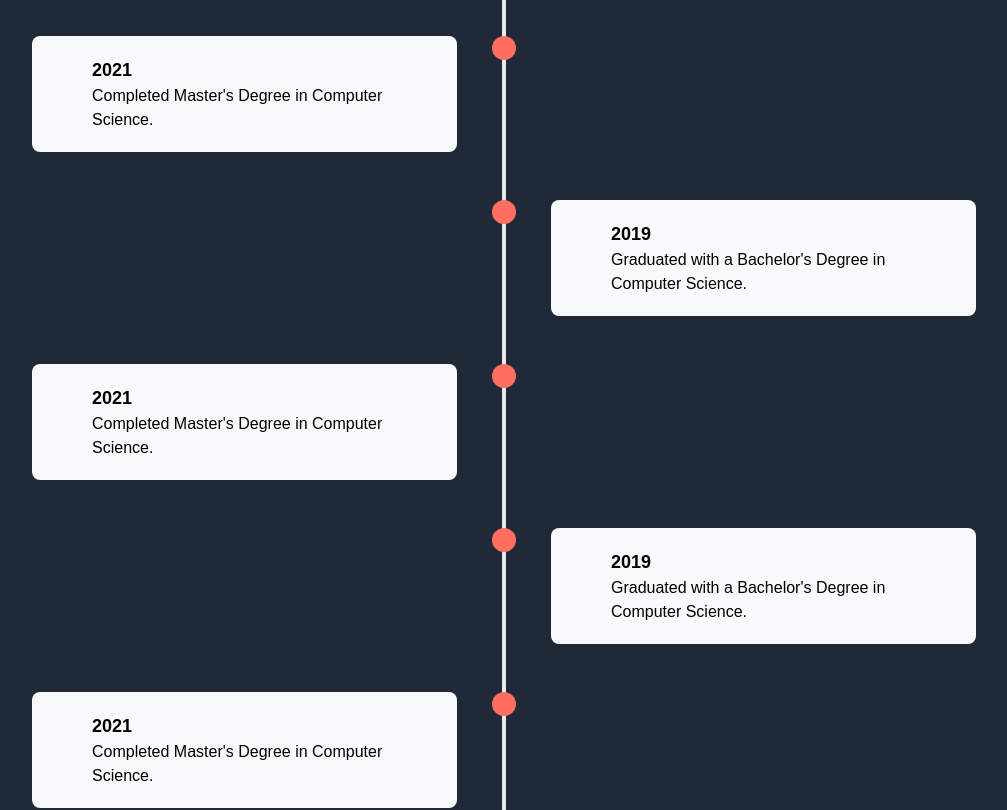
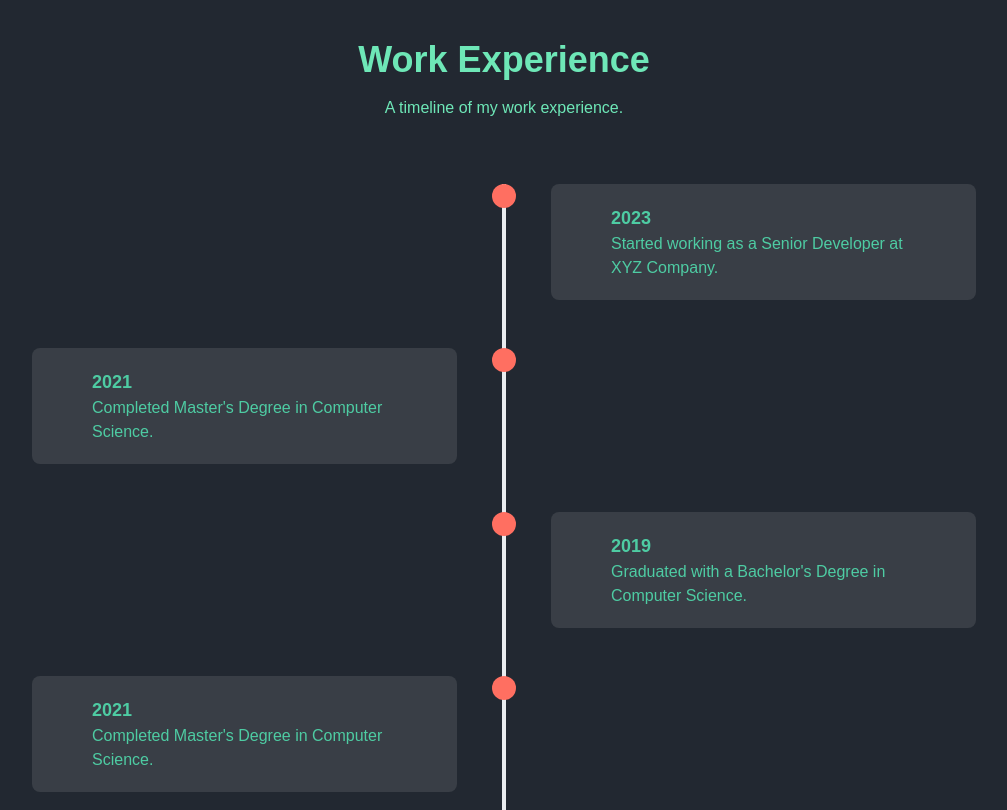
Before and after one commit to TranXuanPhong25/portfolio-v1, a Vue app: page / in a window 1280 px wide. Shown: the part 1640-2450 px from the top of the page, without its empty margins (136-1143 px from the left). Built offline with nearby package versions, Linux system fonts and the light colour scheme; a web font is replaced by a local one.

Commit message:
feat!: reorganizing component and restyling timeline

```diff
--- a/src/components/AboutSection.vue
+++ b/src/components/AboutSection.vue
@@ -1,23 +1,10 @@
 <script setup lang="ts">
-import AOS from 'aos';
-import 'aos/dist/aos.css';
-
-import VerticalTimeline from './about/VerticalTimeline.vue';
-import VerticalTimelineItem from './about/VerticalTimelineItem.vue';
-import VerticalTimelineContent from './about/VerticalTimelineContent.vue';
-import { onMounted } from 'vue';
-
-onMounted(() => {
-   AOS.init({
-      duration: 1200,
-   });
-})
 
 </script>
 
 
 <template>
-   <section id="about" class="py-20 bg-gray-800">
+   <section id="about" class="py-20 bg-gray-800 h-screen">
       <div class="container mx-auto text-center">
          <h2 class="text-4xl font-semibold">About Me</h2>
          <!-- <img src="path-to-your-profile-picture.jpg" alt="Profile Picture" class="mx-auto mt-8 rounded-full w-32 h-32"> -->
@@ -30,77 +17,6 @@ onMounted(() => {
             <div class="bg-gray-700 p-4 rounded">Vue.js</div>
          </div>
       </div>
-      <div class="py-16 mx-auto px-4">
-         <VerticalTimeline>
-            <VerticalTimelineItem align="left" aos="fade-up">
-               <VerticalTimelineContent>
-                  <h3 class="font-bold text-lg">2023</h3>
-                  <p>Started working as a Senior Developer at XYZ Company.</p>
-               </VerticalTimelineContent>
-            </VerticalTimelineItem>
 
-            <VerticalTimelineItem align="right" aos="fade-up">
-               <VerticalTimelineContent>
-                  <h3 class="font-bold text-lg">2021</h3>
-                  <p>Completed Master's Degree in Computer Science.</p>
-               </VerticalTimelineContent>
-            </VerticalTimelineItem>
-
-            <VerticalTimelineItem align="left" aos="fade-up">
-               <VerticalTimelineContent>
-                  <h3 class="font-bold text-lg">2019</h3>
-                  <p>Graduated with a Bachelor's Degree in Computer Science.</p>
-               </VerticalTimelineContent>
-            </VerticalTimelineItem>
-
-            <VerticalTimelineItem align="right" aos="fade-up">
-               <VerticalTimelineContent>
-                  <h3 class="font-bold text-lg">2021</h3>
-                  <p>Completed Master's Degree in Computer Science.</p>
-               </VerticalTimelineContent>
-            </VerticalTimelineItem>
-
-            <VerticalTimelineItem align="left" aos="fade-up">
-               <VerticalTimelineContent>
-                  <h3 class="font-bold text-lg">2019</h3>
-                  <p>Graduated with a Bachelor's Degree in Computer Science.</p>
-               </VerticalTimelineContent>
-            </VerticalTimelineItem>
-
-            <VerticalTimelineItem align="right" aos="fade-up">
-               <VerticalTimelineContent>
-                  <h3 class="font-bold text-lg">2021</h3>
-                  <p>Completed Master's Degree in Computer Science.</p>
-               </VerticalTimelineContent>
-            </VerticalTimelineItem>
-            <VerticalTimelineItem align="left" aos="fade-up">
-               <VerticalTimelineContent>
-                  <h3 class="font-bold text-lg">2019</h3>
-                  <p>Graduated with a Bachelor's Degree in Computer Science.</p>
-               </VerticalTimelineContent>
-            </VerticalTimelineItem>
-
-            <VerticalTimelineItem align="right" aos="fade-up">
-               <VerticalTimelineContent>
-                  <h3 class="font-bold text-lg">2021</h3>
-                  <p>Completed Master's Degree in Computer Science.</p>
-               </VerticalTimelineContent>
-            </VerticalTimelineItem>
-            <VerticalTimelineItem align="left" aos="fade-up">
-               <VerticalTimelineContent>
-                  <h3 class="font-bold text-lg">2019</h3>
-                  <p>Graduated with a Bachelor's Degree in Computer Science.</p>
-               </VerticalTimelineContent>
-            </VerticalTimelineItem>
-
-            <VerticalTimelineItem align="right" aos="fade-up">
-               <VerticalTimelineContent>
-                  <h3 class="font-bold text-lg">2021</h3>
-                  <p>Completed Master's Degree in Computer Science.</p>
-               </VerticalTimelineContent>
-            </VerticalTimelineItem>
-            <!-- Add more timeline items as needed -->
-         </VerticalTimeline>
-      </div>
    </section>
 </template>
--- /dev/null
+++ b/src/components/WorkExperience.vue
@@ -0,0 +1,96 @@
+<script setup lang="ts">
+import AOS from 'aos';
+import 'aos/dist/aos.css';
+
+import VerticalTimeline from './workexp/VerticalTimeline.vue';
+import VerticalTimelineItem from './workexp/VerticalTimelineItem.vue';
+import VerticalTimelineContent from './workexp/VerticalTimelineContent.vue';
+import { onMounted } from 'vue';
+
+onMounted(() => {
+   AOS.init({
+      duration: 1200,
+   });
+})
+
+</script>
+<template>
+   <section id="experience" class="py-20 bg-background">
+      <div class="container mx-auto text-center">
+         <h2 class="text-4xl font-semibold">Work Experience</h2>
+         <p class="mt-4 max-w-2xl mx-auto">A timeline of my work experience.</p>
+      </div>
+      <div class="py-16 mx-auto px-4">
+         <VerticalTimeline>
+            <VerticalTimelineItem align="left" aos="fade-up">
+               <VerticalTimelineContent>
+                  <h3 class="font-bold text-lg">2023</h3>
+                  <p>Started working as a Senior Developer at XYZ Company.</p>
+               </VerticalTimelineContent>
+            </VerticalTimelineItem>
+
+            <VerticalTimelineItem align="right" aos="fade-up">
+               <VerticalTimelineContent>
+                  <h3 class="font-bold text-lg">2021</h3>
+                  <p>Completed Master's Degree in Computer Science.</p>
+               </VerticalTimelineContent>
+            </VerticalTimelineItem>
+
+            <VerticalTimelineItem align="left" aos="fade-up">
+               <VerticalTimelineContent>
+                  <h3 class="font-bold text-lg">2019</h3>
+                  <p>Graduated with a Bachelor's Degree in Computer Science.</p>
+               </VerticalTimelineContent>
+            </VerticalTimelineItem>
+
+            <VerticalTimelineItem align="right" aos="fade-up">
+               <VerticalTimelineContent>
+                  <h3 class="font-bold text-lg">2021</h3>
+                  <p>Completed Master's Degree in Computer Science.</p>
+               </VerticalTimelineContent>
+            </VerticalTimelineItem>
+
+            <VerticalTimelineItem align="left" aos="fade-up">
+               <VerticalTimelineContent>
+                  <h3 class="font-bold text-lg">2019</h3>
+                  <p>Graduated with a Bachelor's Degree in Computer Science.</p>
+               </VerticalTimelineContent>
+            </VerticalTimelineItem>
+
+            <VerticalTimelineItem align="right" aos="fade-up">
+               <VerticalTimelineContent>
+                  <h3 class="font-bold text-lg">2021</h3>
+                  <p>Completed Master's Degree in Computer Science.</p>
+               </VerticalTimelineContent>
+            </VerticalTimelineItem>
+            <VerticalTimelineItem align="left" aos="fade-up">
+               <VerticalTimelineContent>
+                  <h3 class="font-bold text-lg">2019</h3>
+                  <p>Graduated with a Bachelor's Degree in Computer Science.</p>
+               </VerticalTimelineContent>
+            </VerticalTimelineItem>
+
+            <VerticalTimelineItem align="right" aos="fade-up">
+               <VerticalTimelineContent>
+                  <h3 class="font-bold text-lg">2021</h3>
+                  <p>Completed Master's Degree in Computer Science.</p>
+               </VerticalTimelineContent>
+            </VerticalTimelineItem>
+            <VerticalTimelineItem align="left" aos="fade-up">
+               <VerticalTimelineContent>
+                  <h3 class="font-bold text-lg">2019</h3>
+                  <p>Graduated with a Bachelor's Degree in Computer Science.</p>
+               </VerticalTimelineContent>
+            </VerticalTimelineItem>
+
+            <VerticalTimelineItem align="right" aos="fade-up">
+               <VerticalTimelineContent>
+                  <h3 class="font-bold text-lg">2021</h3>
+                  <p>Completed Master's Degree in Computer Science.</p>
+               </VerticalTimelineContent>
+            </VerticalTimelineItem>
+            <!-- Add more timeline items as needed -->
+         </VerticalTimeline>
+      </div>
+   </section>
+</template>
--- a/src/components/about/VerticalTimelineContent.vue
+++ b/src/components/workexp/VerticalTimelineContent.vue
@@ -1,5 +1,5 @@
 <template>
-   <div class="px-10 text-black">
+   <div class="px-10">
       <slot></slot>
    </div>
 </template>
--- a/src/components/about/VerticalTimelineItem.vue
+++ b/src/components/workexp/VerticalTimelineItem.vue
@@ -1,5 +1,5 @@
 <script setup lang="ts">
-import { defineProps, ref, onMounted } from 'vue';
+import { ref, onMounted } from 'vue';
 import VanillaTilt from 'vanilla-tilt';
 defineProps({
    align: {
@@ -30,13 +30,21 @@ onMounted(() => {
       <div class="vertical-timeline-marker">
          <slot name="icon"></slot>
       </div>
-      <div class="vertical-timeline-content" ref="tilt">
+      <div class="vertical-timeline-content p-5 bg-second rounded-[8px] relative w-[45%] text-main" ref="tilt">
          <slot></slot>
       </div>
    </div>
 </template>
 
 <style scoped>
+/* .vertical-timeline-content {
+   padding: 20px;
+   background-color: #456f99;
+   border-radius: 8px;
+   position: relative;
+   width: 45%;
+} */
+
 .vertical-timeline-item-left .vertical-timeline-marker {
    left: 50%;
    margin-left: -12px;
@@ -56,14 +64,6 @@ onMounted(() => {
    top: 0;
 }
 
-.vertical-timeline-content {
-   padding: 20px;
-   background-color: #f8f9fa;
-   border-radius: 8px;
-   position: relative;
-   width: 45%;
-}
-
 .vertical-timeline-item-left .vertical-timeline-content {
    left: 55%;
 }
--- a/src/views/HomeView.vue
+++ b/src/views/HomeView.vue
@@ -2,6 +2,8 @@
 import SocialBar from '@/components/hero/SocialBar.vue';
 import HeroSection from '@/components/HeroSection.vue';
 import AboutSection from '@/components/AboutSection.vue';
+import WorkExperience from '@/components/WorkExperience.vue';
+
 import gsap from 'gsap';
 gsap.to('body', { duration: 0.5, opacity: 1 });
 </script>
@@ -10,4 +12,6 @@ gsap.to('body', { duration: 0.5, opacity: 1 });
    <HeroSection />
    <SocialBar />
    <AboutSection />
+
+   <WorkExperience />
 </template>
```
Also changed, not shown: src/components/workexp/VerticalTimeline.vue (renamed from src/components/about/VerticalTimeline.vue).
